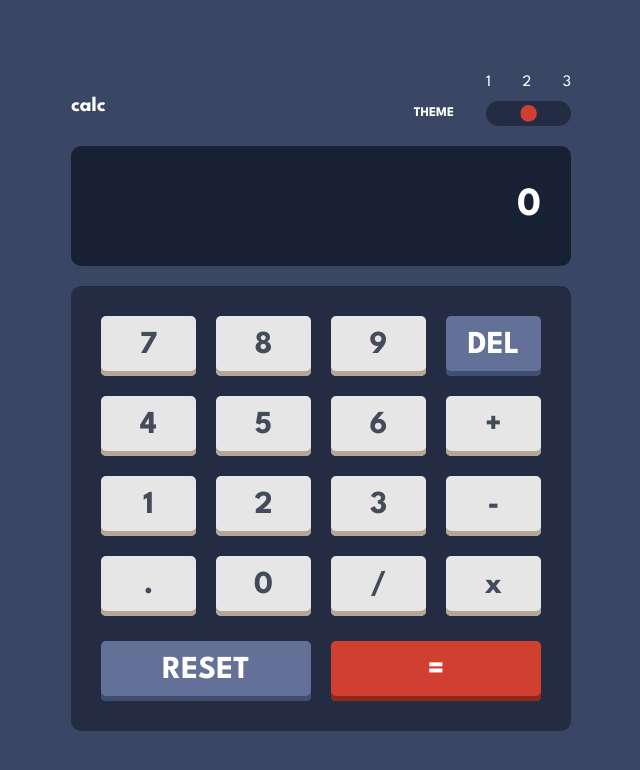
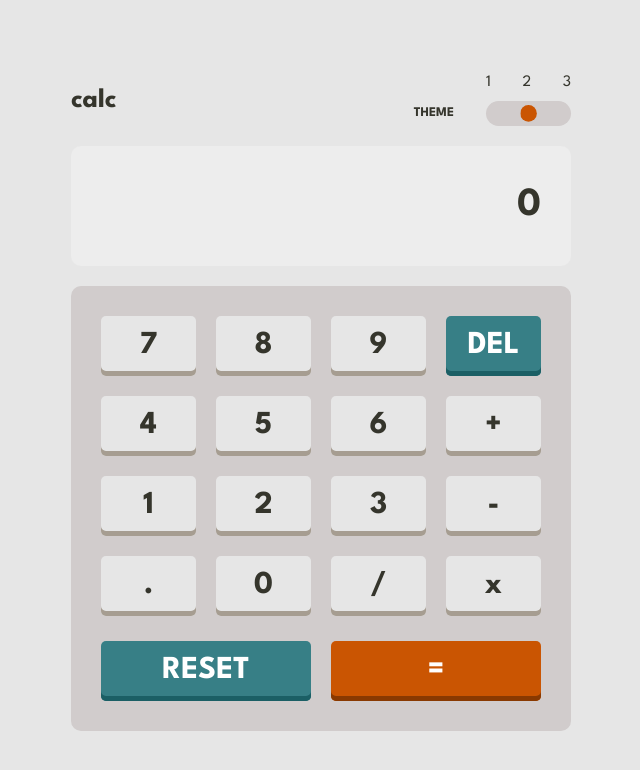
Before and after one commit to developer-luizcarlos/calculator-theme-switcher, a website built with webpack: page index.html in a window 1280 px wide. Both pictures are taken after a click on the element 847 px from the left and 113 px from the top of the page. Shown: the whole page, without its empty margins (319-959 px from the left). Built offline with nearby package versions, Linux system fonts and the light colour scheme.

Commit message:
feat: implement themes variations

```diff
--- a/index.html
+++ b/index.html
@@ -21,7 +21,7 @@
 			<header class="header">
 				<h3 class="app-title">calc</h3>
 				<div class="theme-container">
-					<h5>THEME</h5>
+					<h5 class="theme-container__title">THEME</h5>
 					<div class="select-theme-container">
 						<div class="labels-container">
 							<label class="label label--theme-dark">1</label>
--- a/src/styles/index.css
+++ b/src/styles/index.css
@@ -58,7 +58,8 @@ body.purple-theme .thumb {
 }
 
 .app-title {
-	font-size: 1.3rem;
+	color: var(--color-app-title);
+	font-size: 1.7rem;
 	font-weight: bold;
 }
 
@@ -66,6 +67,10 @@ body.purple-theme .thumb {
 	display: flex;
 	align-items: end;
 	column-gap: 2rem;
+}
+
+.theme-container__title {
+	color: var(--color-theme-container-title);
 }
 
 .select-theme-container {
@@ -81,6 +86,7 @@ body.purple-theme .thumb {
 
 .label {
 	cursor: pointer;
+	color: var(--color-label);
 }
 
 .toggle {
--- a/src/styles/media.css
+++ b/src/styles/media.css
@@ -6,6 +6,10 @@
 }
 
 @media only screen and (hover: hover) and (prefers-reduced-motion: no-preference) {
+	body {
+		transition: background-color 0.05s ease;
+	}
+
 	.key {
 		cursor: pointer;
 		outline: none;
--- a/src/styles/variables.css
+++ b/src/styles/variables.css
@@ -32,3 +32,117 @@
 	--shadow-reset-key: hsl(224, 28%, 35%);
 	--shadow-result-key: hsl(6, 70%, 34%);
 }
+
+body.dark-theme {
+	--bg-body: hsl(222, 26%, 31%);
+	--bg-delete-key: hsl(225, 21%, 49%);
+	--bg-keypad: hsl(223, 31%, 20%);
+	--bg-operator-key: hsl(0, 0%, 90%);
+	--bg-regular-key: hsl(0, 0%, 90%);
+	--bg-reset-key: hsl(225, 21%, 49%);
+	--bg-result-key: hsl(6, 63%, 50%);
+	--bg-screen: hsl(224, 36%, 15%);
+	--bg-thumb: hsl(6, 63%, 50%);
+	--bg-toggle: hsl(223, 31%, 20%);
+
+	--color-app-title: hsl(0, 100%, 100%);
+	--color-delete-key: hsl(0, 100%, 100%);
+	--color-label: hsl(0, 100%, 100%);
+	--color-operator-key: hsl(221, 14%, 31%);
+	--color-regular-key: hsl(221, 14%, 31%);
+	--color-reset-key: hsl(0, 100%, 100%);
+	--color-result-key: hsl(0, 100%, 100%);
+	--color-screen: hsl(0, 100%, 100%);
+	--color-theme-container-title: hsl(0, 100%, 100%);
+
+	--font: "League Spartan", sans-serif;
+
+	--highlight-delete-key: hsl(223, 38%, 71%);
+	--highlight-operator-key: hsl(20, 23%, 97%);
+	--highlight-regular-key: hsl(20, 23%, 97%);
+	--highlight-reset-key: hsl(223, 38%, 71%);
+	--highlight-result-key: hsl(0, 86%, 65%);
+	--highlight-thumb: hsl(0, 86%, 65%);
+
+	--shadow-delete-key: hsl(224, 28%, 35%);
+	--shadow-operator-key: hsl(28, 16%, 65%);
+	--shadow-regular-key: hsl(28, 16%, 65%);
+	--shadow-reset-key: hsl(224, 28%, 35%);
+	--shadow-result-key: hsl(6, 70%, 34%);
+}
+
+body.light-theme {
+	--bg-body: hsl(0, 0%, 90%);
+	--bg-delete-key: hsl(185, 42%, 37%);
+	--bg-keypad: hsl(0, 5%, 81%);
+	--bg-operator-key: hsl(0, 0%, 90%);
+	--bg-regular-key: hsl(0, 0%, 90%);
+	--bg-reset-key: hsl(185, 42%, 37%);
+	--bg-result-key: hsl(25, 98%, 40%);
+	--bg-screen: hsl(0, 0%, 93%);
+	--bg-thumb: hsl(25, 98%, 40%);
+	--bg-toggle: hsl(0, 5%, 81%);
+
+	--color-app-title: hsl(60, 10%, 19%);
+	--color-delete-key: hsl(0, 100%, 100%);
+	--color-label: hsl(60, 10%, 19%);
+	--color-operator-key: hsl(60, 10%, 19%);
+	--color-regular-key: hsl(60, 10%, 19%);
+	--color-reset-key: hsl(0, 100%, 100%);
+	--color-result-key: hsl(0, 100%, 100%);
+	--color-screen: hsl(60, 10%, 19%);
+	--color-theme-container-title: hsl(60, 10%, 19%);
+
+	--font: "League Spartan", sans-serif;
+
+	--highlight-delete-key: hsl(190, 58%, 43%);
+	--highlight-operator-key: hsl(20, 23%, 97%);
+	--highlight-regular-key: hsl(20, 23%, 97%);
+	--highlight-reset-key: hsl(190, 58%, 43%);
+	--highlight-result-key: hsl(25, 72%, 51%);
+	--highlight-thumb: hsl(25, 72%, 51%);
+
+	--shadow-delete-key: hsl(185, 58%, 25%);
+	--shadow-operator-key: hsl(35, 11%, 61%);
+	--shadow-regular-key: hsl(35, 11%, 61%);
+	--shadow-reset-key: hsl(185, 58%, 25%);
+	--shadow-result-key: hsl(25, 99%, 27%);
+}
+
+body.purple-theme {
+	--bg-body: hsl(268, 75%, 9%);
+	--bg-delete-key: hsl(281, 89%, 26%);
+	--bg-keypad: hsl(268, 71%, 12%);
+	--bg-operator-key: hsl(268, 47%, 21%);
+	--bg-regular-key: hsl(268, 47%, 21%);
+	--bg-reset-key: hsl(281, 89%, 26%);
+	--bg-result-key: hsl(176, 100%, 44%);
+	--bg-screen: hsl(268, 71%, 12%);
+	--bg-thumb: hsl(176, 100%, 44%);
+	--bg-toggle: hsl(268, 71%, 12%);
+
+	--color-app-title: hsl(52, 100%, 62%);
+	--color-delete-key: hsl(0, 100%, 100%);
+	--color-label: hsl(52, 100%, 62%);
+	--color-operator-key: hsl(52, 100%, 62%);
+	--color-regular-key: hsl(52, 100%, 62%);
+	--color-reset-key: hsl(0, 100%, 100%);
+	--color-result-key: hsl(198, 20%, 13%);
+	--color-screen: hsl(52, 100%, 62%);
+	--color-theme-container-title: hsl(52, 100%, 62%);
+
+	--font: "League Spartan", sans-serif;
+
+	--highlight-delete-key: hsl(297, 80%, 33%);
+	--highlight-operator-key: hsl(286, 71%, 52%);
+	--highlight-regular-key: hsl(286, 71%, 52%);
+	--highlight-reset-key: hsl(297, 80%, 33%);
+	--highlight-result-key: hsl(170, 92%, 66%);
+	--highlight-thumb: hsl(170, 92%, 66%);
+
+	--shadow-delete-key: hsl(285, 91%, 52%);
+	--shadow-operator-key: hsl(290, 70%, 36%);
+	--shadow-regular-key: hsl(290, 70%, 36%);
+	--shadow-reset-key: hsl(285, 91%, 52%);
+	--shadow-result-key: hsl(177, 92%, 70%);
+}
```
